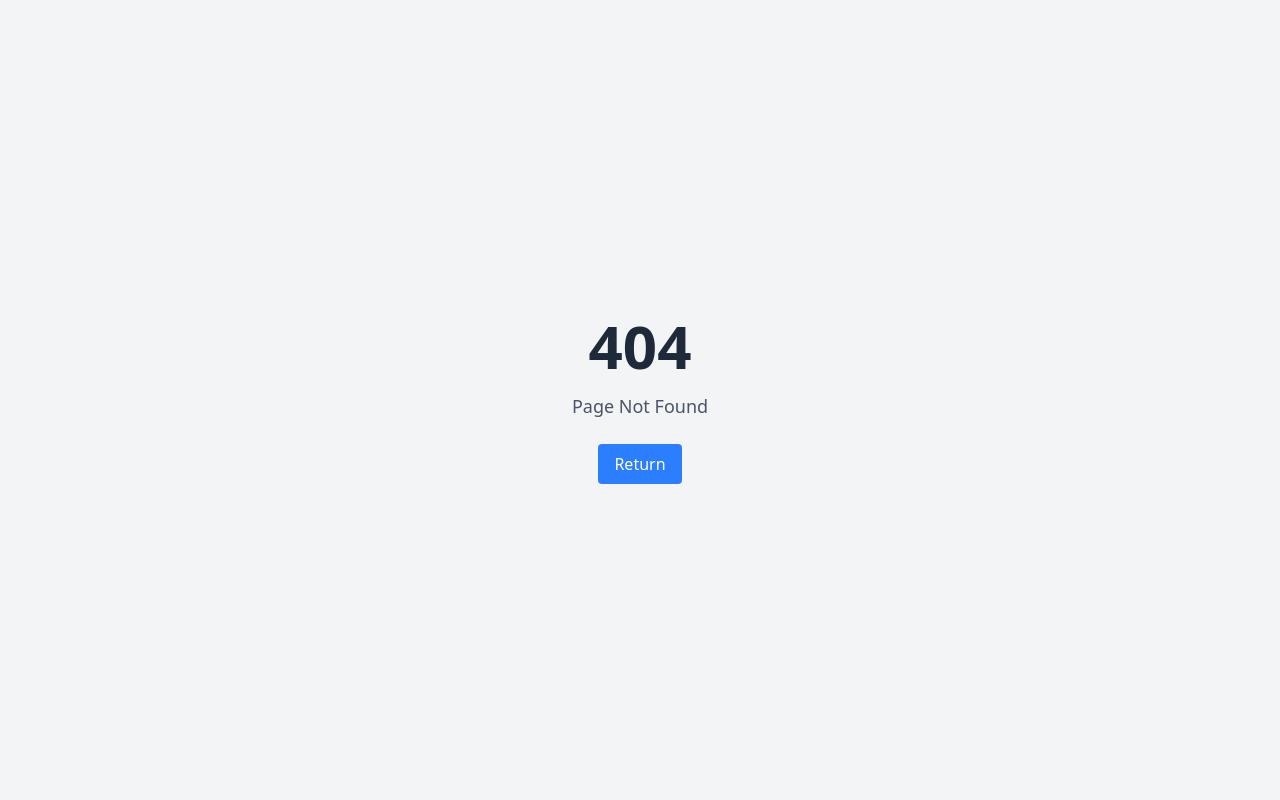
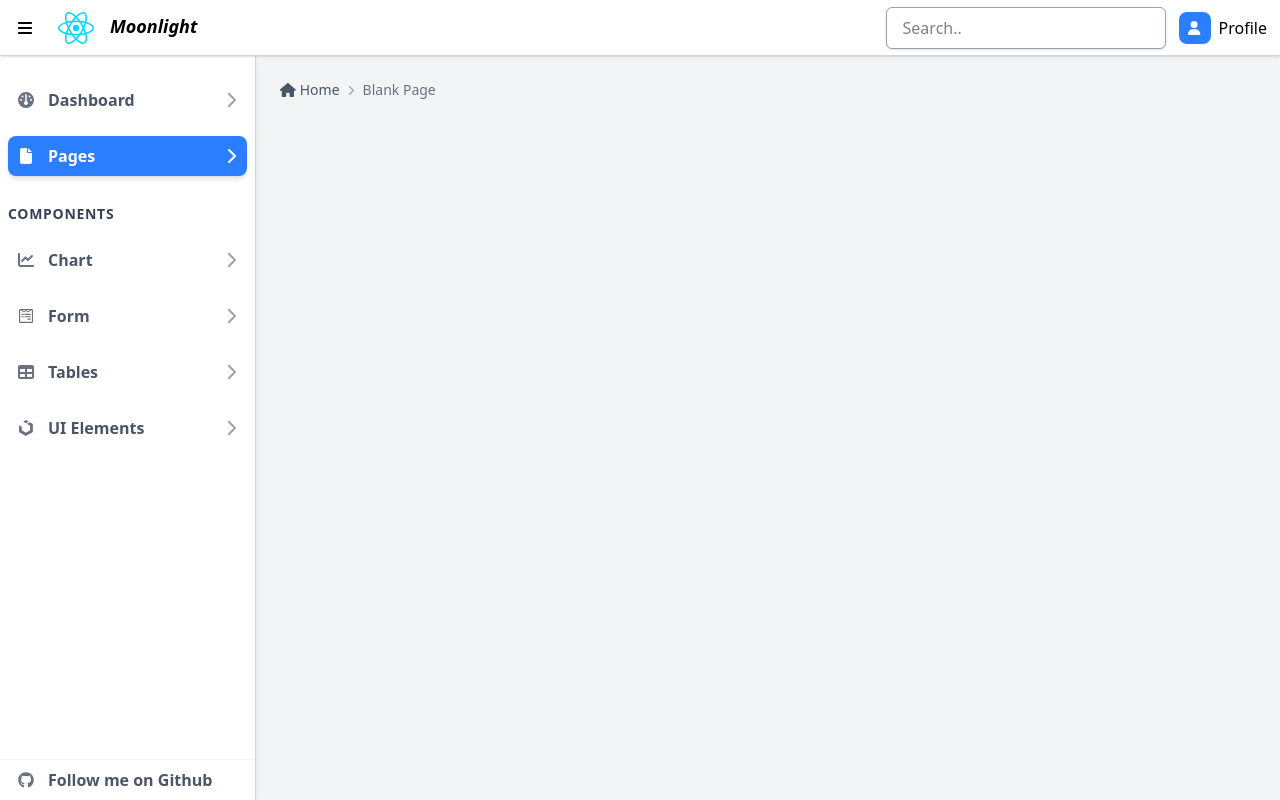
Before and after one commit to Rafhi-dev/HyperDash, a React (Vite) app: page /blank in a window 1280 px wide. Before the commit this address had no page. Built offline with nearby package versions, Linux system fonts and the light colour scheme.

Commit message:
add blank page

```diff
--- a/src/Routes/MainRoute.jsx
+++ b/src/Routes/MainRoute.jsx
@@ -8,6 +8,7 @@ import { chartRoutes } from "./chartUi.route";
 import { compUi } from "./compUi.route";
 import TableView from "../components/table/TableView";
 import ModalsV from "../components/ui/modals/ModalsV";
+import BlankPage from "../pages/Blank";
 
 const MainRoute = () => {
   return (
@@ -15,6 +16,7 @@ const MainRoute = () => {
       <Route path="/login" element={<LoginForm />} />
 
       <Route path="/" element={<MainLayout />}>
+        <Route path="blank" element={<BlankPage />} />
         {layoutRoutes.map((route, index) => (
           <Route key={index} path={route.path} element={route.element} />
         ))}
--- /dev/null
+++ b/src/pages/Blank.jsx
@@ -0,0 +1,20 @@
+import { faHome } from "@fortawesome/free-solid-svg-icons";
+import Breadcrumb from "../components/ui/breadcrumb/Breadcrumb";
+
+const BlankPage = () => {
+  const setBreadcrumb = [
+    { label: "Home", url: "/", icon: faHome },
+    { label: "Blank Page" },
+  ];
+  return (
+    <>
+      <div className="m-6">
+        <Breadcrumb items={setBreadcrumb} className={"mb-0"} />
+
+        {/* Content Code... */}
+      </div>
+    </>
+  );
+};
+
+export default BlankPage;
```
